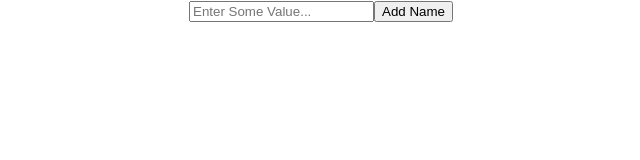
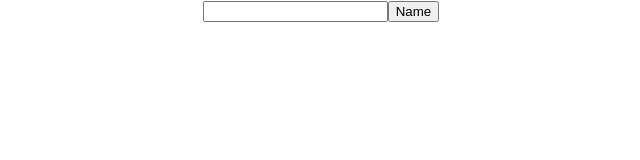
Before and after one commit to sivaraman251600/SprintSix, a React (Create React App) app in the folder sprint-six/: page / in a window 1280 px wide. Shown: the top 160 px of the page, without its empty margins (319-959 px from the left). Built offline with nearby package versions, Linux system fonts and the light colour scheme.

Commit message:
this is an useState Hook commit

```diff
--- a/sprint-six/src/App.js
+++ b/sprint-six/src/App.js
@@ -1,10 +1,10 @@
 import './App.css';
-import { StateHookOne } from './components/useState/StateHookOne';
+import { StateHookWithReducer } from './components/useState/StateHookWithReducer';
 
 function App() {
   return (
     <div className="App">
-      <StateHookOne />
+      <StateHookWithReducer />
     </div>
   );
 }
--- /dev/null
+++ b/sprint-six/src/components/useState/StateHookWithReducer.js
@@ -0,0 +1,25 @@
+import React, { useReducer, useState } from 'react'
+
+const reducer = (state, action) => {
+    console.log("it's Calling")
+    switch(action.type){
+        case "SET_NAME" :
+        return {
+            state : action.payload
+        }
+
+        default : return state
+    }
+}
+
+export const StateHookWithReducer = () => {
+    const [name, setName] = useState('')
+    const [state, dispatch] = useReducer(reducer,'')
+  return (
+    <div>
+        <input type={'text'} onChange={(e)=>setName(e.target.value)} />
+        <button onClick={()=>dispatch({type:"SET_NAME",payload:name})}>Name</button>
+        <p>{state}</p>
+    </div>
+  )
+}
```
